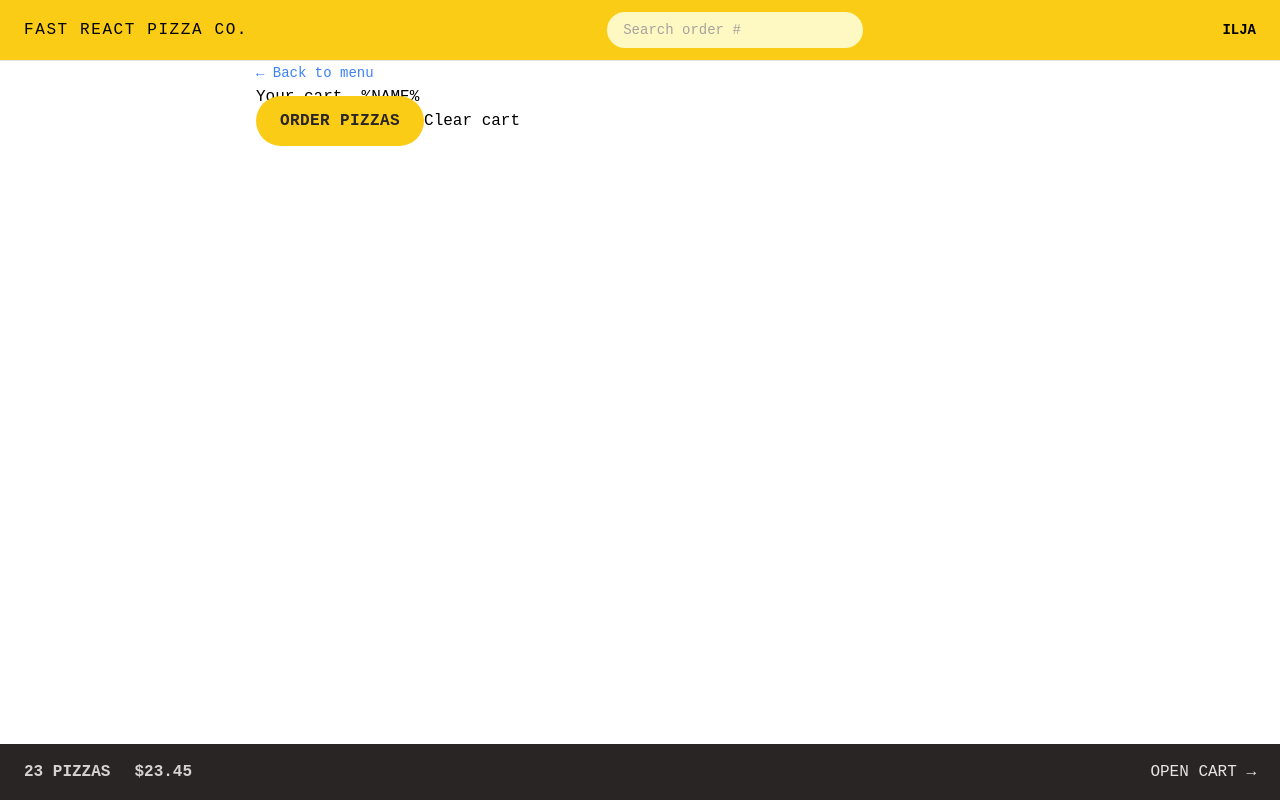
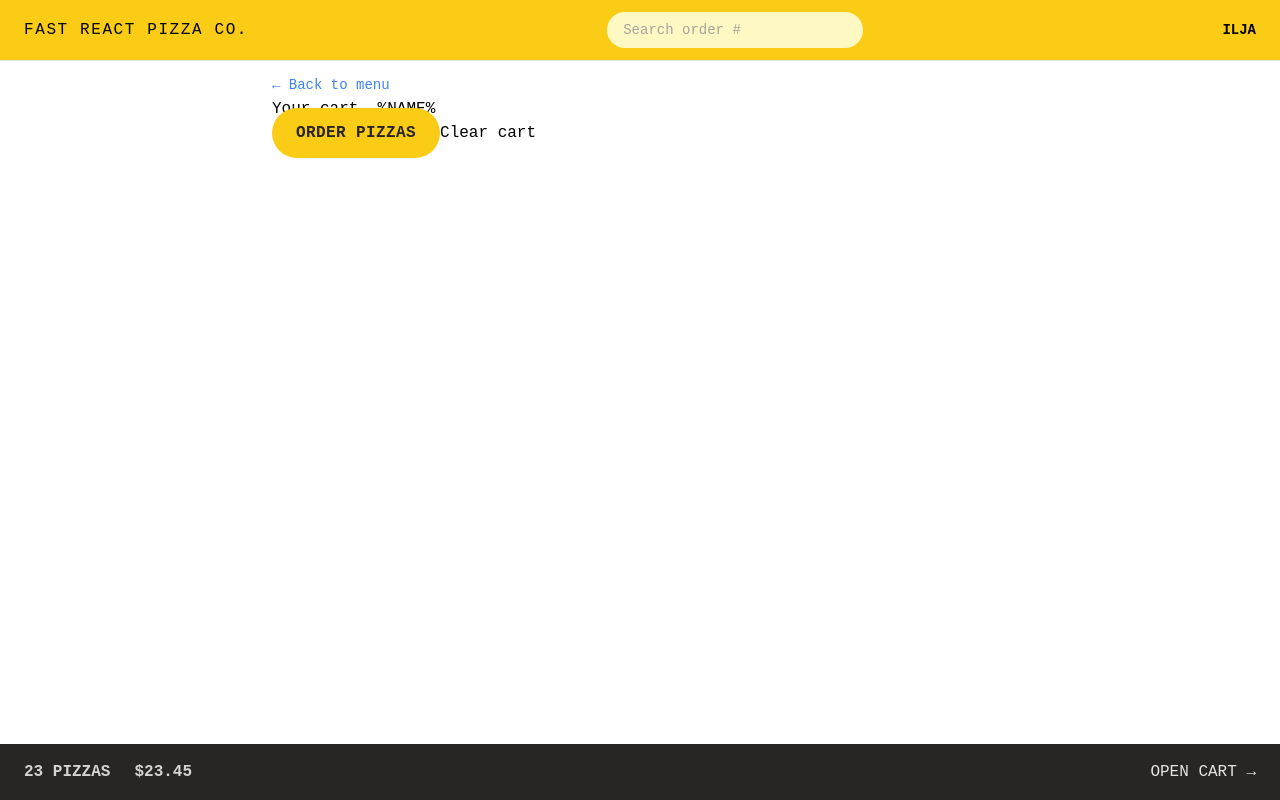
Before and after one commit to iljasolomatin/fast-react-pizza, a React app: page /cart in a window 1280 px wide. Built offline with nearby package versions, Linux system fonts and the light colour scheme; the HTML template or start-up script is replaced by a standard one.

Commit message:
Add padding to Cart component container
Applied 'px-4 py-3' classes to the Cart component's root div to improve layout and spacing.

```diff
--- a/src/features/cart/Cart.jsx
+++ b/src/features/cart/Cart.jsx
@@ -30,7 +30,7 @@ function Cart() {
   const cart = fakeCart;
 
   return (
-    <div>
+    <div className="px-4 py-3">
       <LinkButton to="/menu">&larr; Back to menu</LinkButton>
 
       <h2>Your cart, %NAME%</h2>
```
